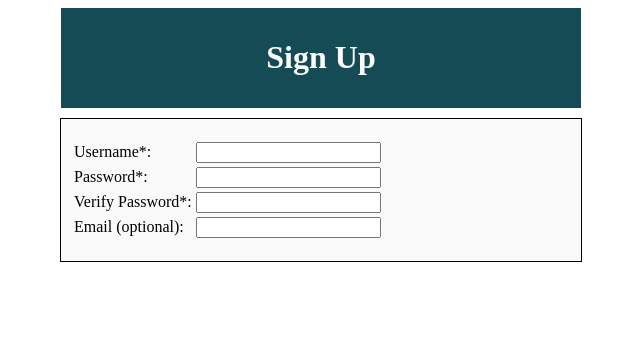
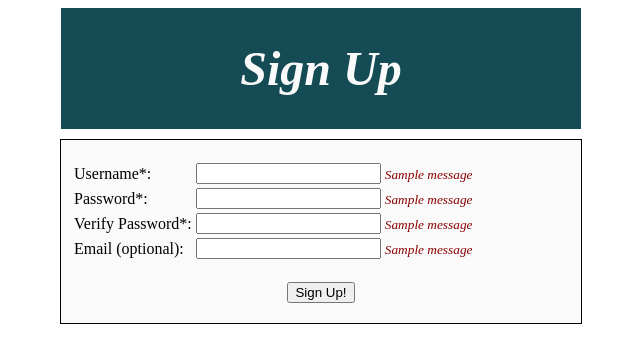
Before and after one commit to maryambiazaran/user-signup, a Flask app: page / in a window 1280 px wide. Shown: the top 363 px of the page, without its empty margins (319-959 px from the left). Run offline with Flask 2, Linux system fonts and the light colour scheme; one stand-in notice (Sample message) is shown.

Commit message:
finished the assignment

```diff
--- a/main.py
+++ b/main.py
@@ -1,28 +1,53 @@
-from flask import Flask, request, render_template, url_for
+from flask import Flask, request, render_template, url_for, flash, redirect
+import re
 
 app = Flask(__name__)
 app.config['DEBUG'] = True
+app.secret_key = 'a_super_secret_key!'
 
 @app.route('/', methods = ['GET', 'POST'])
 def index():
+    errors = 0
+    username=''
+    email=''
     if request.method == 'POST':
-        errors = {
-            'username':'',
-            'password':'',
-            'verify':''
-        }
-        username = request.form['username']
+        username = request.form['username'].strip()
         password = request.form['password']
-        verify = request.form['verifypassword']
-        email = request.form['email']
+        verifypassword = request.form['verifypassword']
+        email = request.form['email'].strip()
 
-        # verify 1: all required fields are provided
-        for field in [username,password,verify]:
-            if not field:
-                errors[field] = 1
-        # verify 2: username and password length
+        # validation 1: Username and password are valid. i.e. 3-20 characters long
+        for field,value in [('username',username),('password',password)]:
+            if not 3 <= len(value)<= 20:
+                flash('Invalid {}'.format(field),field)
+                errors += 1
+
+        # validation 2: password verification
+        if verifypassword != password:
+            flash("Passwords don't match",'verifypassword')
+            errors += 1
+
+        # validation 3: email
+        email_pattern = '[^. @]+@+[^. @]+.+[^. @]'
+        if email and not (3 <= len(email) <= 20 and re.match(email_pattern,email)):
+            flash("Invalid email address",'email')
+            errors += 1
 
 
-    return render_template('form.html')
+        if errors > 0:
+            return render_template('form.html',
+                            username = username,
+                            email = email
+                           )
+        else:
+            return render_template('welcome.html',
+                            username = username
+                           )
+
+    else:
+        return render_template('form.html',
+                            username = username,
+                            email = email
+                           )
 
 app.run()
--- a/static/style.css
+++ b/static/style.css
@@ -1,16 +1,24 @@
 header {
     width: 80vw;
     max-width: 500px;
-    margin: auto;
-    padding: 10px 10px;
+    min-width: 420px;
+    margin: 0 auto;
+    padding: 1px 10px;
     background-color: rgb(20, 75, 85);
     color: #FAFAFA;
-    text-align: center
+
+}
+
+header h1 {
+    font-style: italic;
+    text-align: center;
+    font-size: 36pt
 }
 
 .box {
     width: 80vw;
     max-width: 500px;
+    min-width: 420px;
     margin: 10px auto;
     border: 1px solid black;
     padding: 20px 10px;
@@ -21,4 +29,16 @@ header {
 .error {
     color: darkred;
     font-style: italic;
+    font-size: smaller
 }
+
+.submit_button {
+    margin-top: 20px;
+    text-align: center;
+
+}
+
+.box h1 {
+    width: 100%;
+    text-align: center;
+}
--- a/templates/base.html
+++ b/templates/base.html
@@ -1,7 +1,7 @@
 <!DOCTYPE html>
 <html>
     <head>
-            <link rel="stylesheet"  href="{{ url_for('static', filename='style.css') }}">
+        <link rel="stylesheet"  href="{{ url_for('static', filename='style.css') }}">
         <title>Sign Up</title>
     </head>
     <body>
--- a/templates/form.html
+++ b/templates/form.html
@@ -7,26 +7,53 @@
             <tbody>
                 <tr>
                     <td>    <lable for="username"> Username*: </lable> </td>
-                    <td>    <input type="text" name='username' />  </td>
-                    <td>    <span class = "error">{{ username_error }}</span></td>
+                    <td>    <input type="text" name='username' value ='{{username}}' />  </td>
+                    <td>
+                            {% with A = get_flashed_messages(category_filter=['username']) %}
+                                {% for message in A %}
+                                    <span class = "error">{{ message }}</span>
+                                {% endfor %}
+                            {% endwith%}
+                    </td>
                 </tr>
                 <tr>
                     <td>    <lable for="password"> Password*: </lable>   </td>
                     <td>    <input type="password" name='password' />   </td>
-                    <td>    <span class = "error">{{ password_error }}</span></td>
+                    <td>
+                            {% with B = get_flashed_messages(category_filter=['password']) %}
+                                {% for message in B %}
+                                    <span class = "error">{{ message }}</span>
+                                {% endfor %}
+                            {% endwith%}
+                    </td>
                 </tr>
                 <tr>
                     <td>    <lable for="verifypassword"> Verify Password*:   </lable>   </td>
                     <td>    <input type="password" name='verifypassword' />   </td>
-                    <td>    <span class = "error">{{ password_verify_error }}</span></td>
+                    <td>
+                            {% with C = get_flashed_messages(category_filter=['verifypassword']) %}
+                                {% for message in C %}
+                                    <span class = "error">{{ message }}</span>
+                                {% endfor %}
+                            {% endwith%}
+                    </td>
                 </tr>
                 <tr>
                     <td>    <lable for="email"> Email (optional): </lable>   </td>
-                    <td>    <input type="text" name='email' />   </td>
-                    <td>    <span class = "error">{{ email_error }}</span></td>
+                    <td>    <input type="text" name='email' value = '{{email}}' />   </td>
+                    <td>
+                            {% with D = get_flashed_messages(category_filter=['email']) %}
+                                {% for message in D %}
+                                    <span class = "error">{{ message }}</span>
+                                {% endfor %}
+                            {% endwith%}
+                    </td>
                 </tr>
             </tbody>
         </table>
+        <div class = 'submit_button'>
+            <input  type='submit' value='Sign Up!' />
+        </div>
     </form>
 </div>
 {% endblock %}
```
Also changed, not shown: templates/welcome.html (added, +7 -0 lines).
